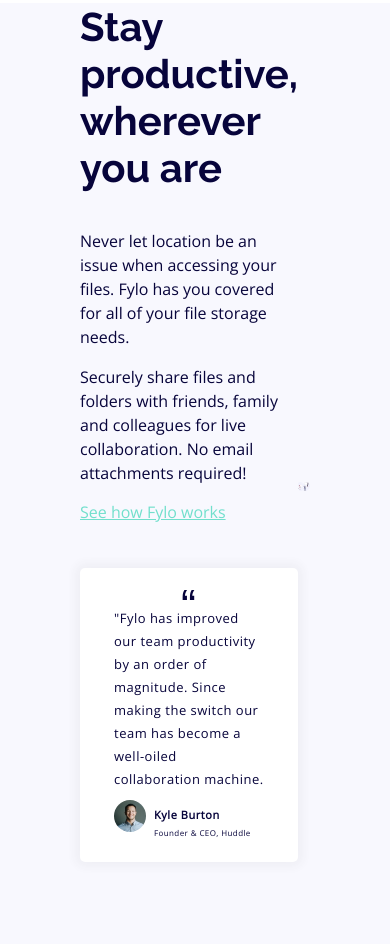
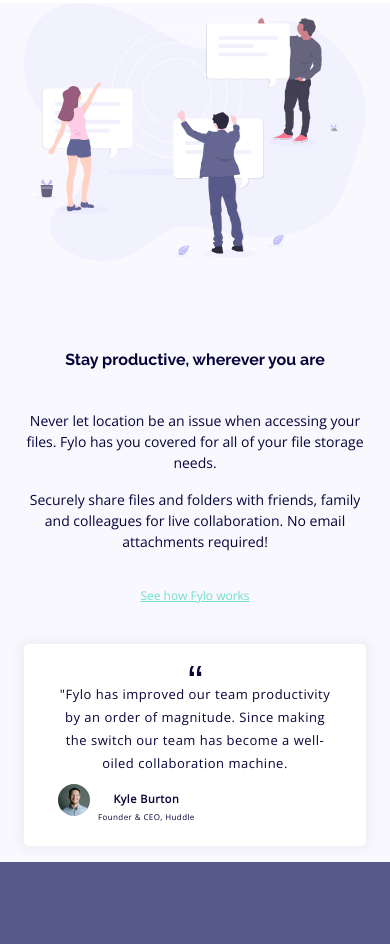
Before and after one commit to VasconcellosDev/fylo-landing-page, a website built with Vite: page index.html in a window 390 px wide. Shown: the part 1020-1964 px from the top of the page. Built offline with nearby package versions, Linux system fonts and the light colour scheme.

Commit message:
add mobile version to productive-area

```diff
--- a/style.css
+++ b/style.css
@@ -322,4 +322,41 @@
     width: 100%;
     margin-top: 16px;
   }
+
+  .testimonials {
+    display: flex;
+    flex-direction: column-reverse;
+    /* margin: 98px 20px; */
+    padding: 0 24px;
+  }
+
+  .testimonials__container {
+    text-align: center;
+    padding-bottom: 16px;
+  }
+
+  .testimonials__title {
+    font-size: 16px;
+    line-height: 24px;
+    margin-top: 87px;
+  }
+
+  .testimonials__description {
+    font-size: 14px;
+    line-height: 21px;
+  }
+
+  .testimonials__description.without-big-margin {
+    font-size: 14px;
+    line-height: 21px;
+  }
+
+  .testimonials__link {
+    font-size: 12px;
+    line-height: 16px;
+    margin-top: 36px;
+  }
+  .testimonials__quote {
+    margin: 40px auto 0;
+  }
 }
```
